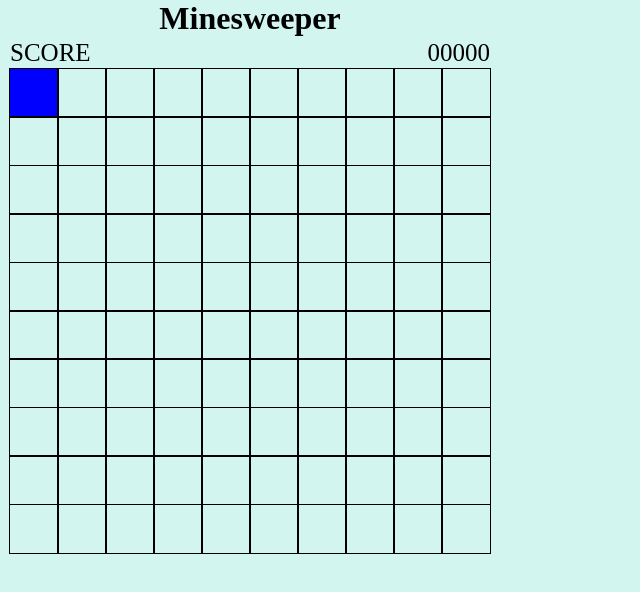
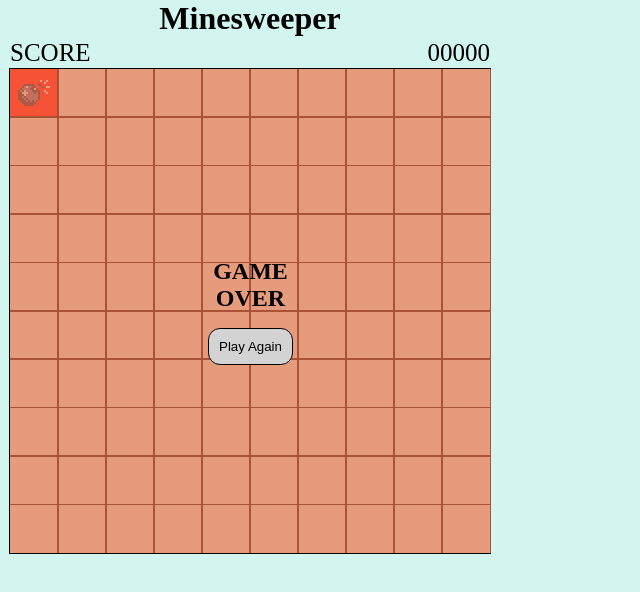
Before and after one commit to Kit2345/minesweeper, a plain HTML site: page index.html in a window 1280 px wide. Both pictures are taken after a click on the element 34 px from the left and 93 px from the top of the page. Shown: the whole page, without its empty margins (0-640 px from the left). Drawn offline with Linux system fonts and the light colour scheme.

Commit message:
fixed z-indexes, made plan - better late than never, function for game over

```diff
--- a/main.js
+++ b/main.js
@@ -1,3 +1,11 @@
+// Planning
+// Generate Bomb locations
+// Generate grid
+//   Empty or bomb
+// Click
+//  Bomb = Game over
+//  Empty = square change colour
+
 // Query selectors
 const grid = document.querySelector(".grid");
 const endGameScreen = document.querySelector(".end-game-screen");
@@ -24,14 +32,21 @@ console.log("Hello");
 console.log(grid);
 console.log(endGameScreen);
 
-function cellClicked() {
-  this.classList.add("cell-clicked");
+function gameOver() {
+  endGameScreen.classList.remove("hidden");
 }
 
 for (let i = 0; i < 100; i++) {
   const cell = document.createElement("div");
   cell.classList.add("cell");
-  cell.addEventListener("click", cellClicked);
+  cell.addEventListener("click", function () {
+    if (bombsArray.includes(i)) {
+      cell.classList.add("cell-bomb");
+      cell.classList.add("cell-clicked-bomb");
+      gameOver();
+    }
+    cell.classList.add("cell-clicked");
+  });
 
   grid.appendChild(cell);
 }
--- a/styles.css
+++ b/styles.css
@@ -13,6 +13,7 @@ body {
   height: 48px;
   cursor: pointer;
   outline: 1px solid black;
+  z-index: 2;
 }
 
 .end-game-screen {
@@ -21,7 +22,7 @@ body {
   width: 481px;
   grid-column: 1;
   grid-row: 1;
-  z-index: 1;
+  z-index: 3;
   display: flex;
   flex-direction: column;
   justify-content: center;
@@ -54,7 +55,7 @@ body {
   flex-wrap: wrap;
   grid-column: 1;
   grid-row: 1;
-  z-index: 2;
+  z-index: 1;
 }
 
 .hidden {
@@ -86,3 +87,7 @@ body {
 .cell-clicked {
   background-color: blue;
 }
+
+.cell-clicked-bomb {
+  background-color: red;
+}
```
